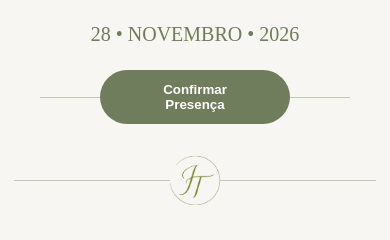
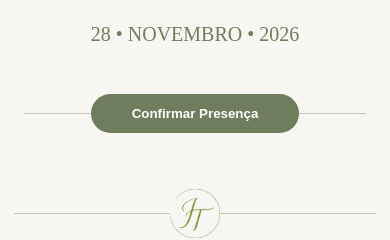
Before and after one commit to ThiagoLopesSantos/casamento-jt, a React (Vite) app: page / in a window 390 px wide. Shown: the part 373-613 px from the top of the page. Built offline with nearby package versions, Linux system fonts and the light colour scheme; a web font is replaced by a local one.

Commit message:
ajustando responsividade do hero

```diff
--- a/src/components/Hero/styles.ts
+++ b/src/components/Hero/styles.ts
@@ -31,6 +31,10 @@ export const BtnConfirmContainer = styled.div`
   align-items: center;
   width: 100%;
   padding: 0 40px;
+
+  @media (max-width: 768px) {
+    padding: 1.5rem;
+  }
 `
 
 export const ConfirmButton = styled.button`
```
